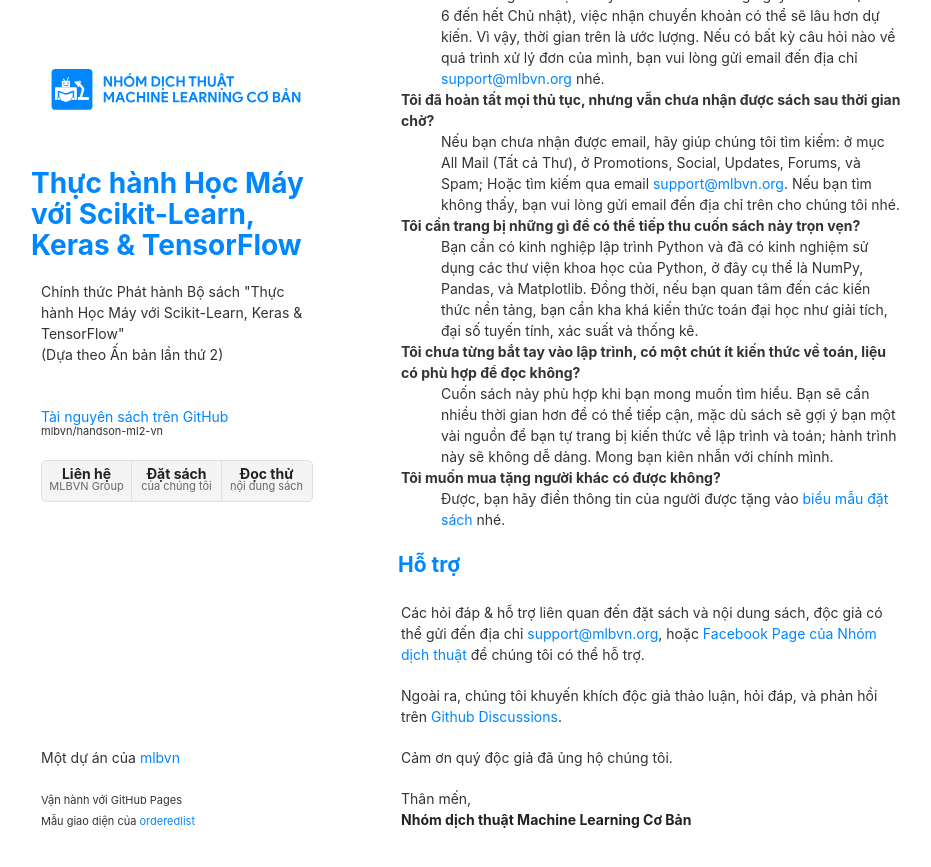
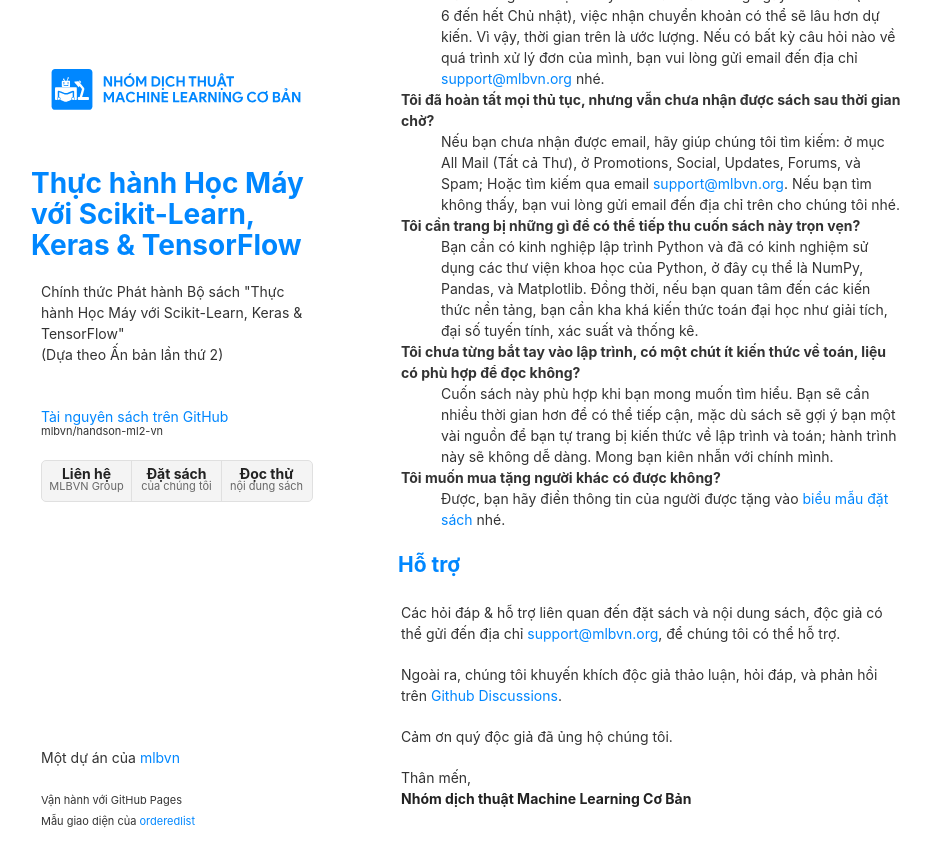
Before and after one commit to mlbvn/hml-book, a Jekyll site: the page built from index.md, in a window 1280 px wide and 900 px high, scrolled down 2505 px. Shown: the top 867 px of the window, without its empty margins (169-1100 px from the left). Built offline with Jekyll 4.4.1, drawn with Linux system fonts in a browser that asks for light colours; our own code applies the rules of GitHub Pages for plain Markdown files; part of the change alters nothing that is shown.

Commit message:
remove fb chat

```diff
--- a/_includes/head-custom.html
+++ b/_includes/head-custom.html
@@ -3,31 +3,3 @@
 
 <!-- You can set your favicon here -->
 <link rel="shortcut icon" type="image/x-icon" href="{{ 'assets/img/favicon.ico' | relative_url }}" />
-
-<!-- Messenger Plugin chat Code -->
-<div id="fb-root"></div>
-
-<!-- Your Plugin chat code -->
-<div id="fb-customer-chat" class="fb-customerchat">
-</div>
-
-<script>
-  var chatbox = document.getElementById('fb-customer-chat');
-  chatbox.setAttribute("page_id", "102777388793660");
-  chatbox.setAttribute("attribution", "biz_inbox");
-
-  window.fbAsyncInit = function() {
-    FB.init({
-      xfbml            : true,
-      version          : 'v11.0'
-    });
-  };
-
-  (function(d, s, id) {
-    var js, fjs = d.getElementsByTagName(s)[0];
-    if (d.getElementById(id)) return;
-    js = d.createElement(s); js.id = id;
-    js.src = 'https://connect.facebook.net/vi_VN/sdk/xfbml.customerchat.js';
-    fjs.parentNode.insertBefore(js, fjs);
-  }(document, 'script', 'facebook-jssdk'));
-</script>
--- a/index.md
+++ b/index.md
@@ -113,7 +113,7 @@ hành trình này sẽ không dễ dàng. Mong bạn kiên nhẫn với chính m
 
 Các hỏi đáp & hỗ trợ liên quan đến đặt sách và nội dung sách, độc giả có thể gửi đến
 địa chỉ <a href="mailto:support@mlbvn.org?subject=HML, Thắc mắc từ độc giả">support@mlbvn.org</a>,
-hoặc [Facebook Page của Nhóm dịch thuật](https://fb.com/mlbvn.org/) để chúng tôi có thể hỗ trợ.
+để chúng tôi có thể hỗ trợ.
 
 Ngoài ra, chúng tôi khuyến khích độc giả thảo luận, hỏi đáp,
 và phản hồi trên [Github Discussions](https://github.com/mlbvn/handson-ml2-vn/discussions).
```
